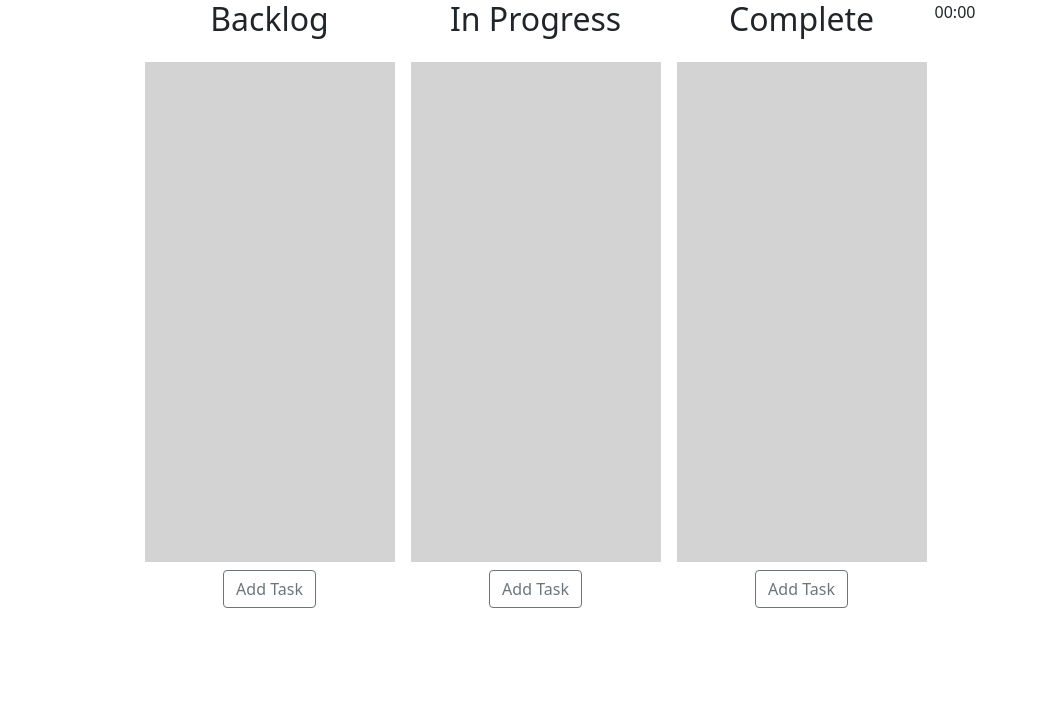
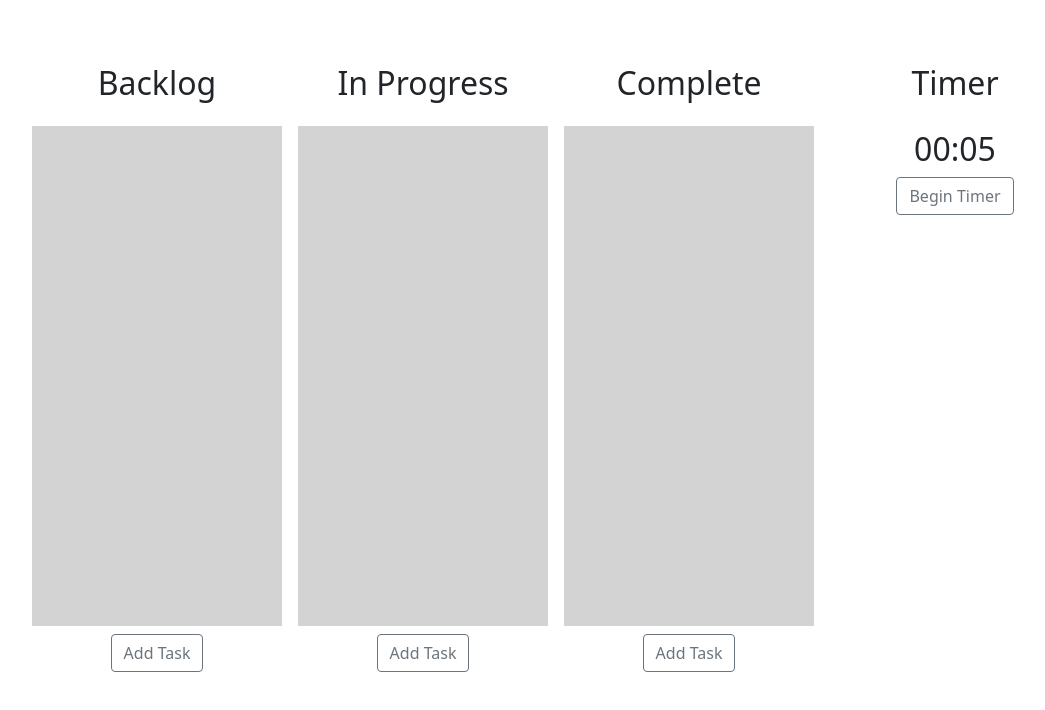
Before and after one commit to acaldwell1997/personal-pomodoro-kanban, a React (Create React App) app in the folder pomodoro-kanban/: page / in a window 1280 px wide. Shown: the top 710 px of the page, without its empty margins (84-1129 px from the left). Built offline with nearby package versions, Linux system fonts and the light colour scheme.

Commit message:
Stylizing

```diff
--- a/pomodoro-kanban/src/App.js
+++ b/pomodoro-kanban/src/App.js
@@ -36,13 +36,13 @@ const columnsFromBackend =
 const onDragEnd = (result, columns, setColumns) => {
 	if(!result.destination) return;
 	const {source, destination} = result;
+	console.log(columns)
 	if(source.droppableId !== destination.droppableId){
 		const sourceColumn = columns[source.droppableId];
 		const destColumn = columns[destination.droppableId];
 		const sourceItems = [...sourceColumn.items];
 		const destItems = [...destColumn.items];
 		const [removed] = sourceItems.splice(source.index, 1);
-
 		destItems.splice(destination.index, 0, removed);
 		setColumns({
 			...columns,
@@ -74,6 +74,10 @@ const onDragEnd = (result, columns, setColumns) => {
 
 function AddModal() {
   const [show, setShow] = useState(false);
+  const [backlogItem, setBacklogItem] = useState(backlogItems);
+  const [progressItem, setProgressItem] = useState(backlogItems);
+  const [completeItem, setCompleteItem] = useState(backlogItems);
+  const [columns, setColumns] = useState(columnsFromBackend);
 
   const handleClose = () => setShow(false);
   const handleShow = () => setShow(true);
@@ -82,18 +86,16 @@ function AddModal() {
 	  let group = document.querySelector('select').value;
 	  let content = document.querySelector('#content').value;
 	  let desc = document.querySelector('#desc').value;
-	  console.log(group)
+
 	    switch(group) {
     case 'Backlog':
-	  console.log(content)
-      backlogItems.push({id: uuid(), content:content, desc:desc});
-	  this.setState({backlogItems: [...this.state.backlogItems, {id: uuid(), content:content, desc:desc}]});
+      this.backlogItem.push({id: uuid(), content:content, desc:desc});
+	  this.setBacklogItem({backlogItems: [...this.backlogItem, {id: uuid(), content:content, desc:desc}]});
     case 'In Progress':
-      progressItems.push({id: uuid(), content:content, desc:desc});
-	  this.setState({progressItems: [...this.state.progressItems, {id: uuid(), content:content, desc:desc}]});
+      this.progressItem.push({id: uuid(), content:content, desc:desc});
+	  this.setProgressItem({progressItems: [...this.progressItem, {id: uuid(), content:content, desc:desc}]});
 	case 'Complete':
-      completeItems.push({id: uuid(), content:content, desc:desc});
-      this.setState({completeItems: [...this.state.completeItems, {id: uuid(), content:content, desc:desc}]});
+      this.setCompleteItem({completeItems: [...this.completeItem, {id: uuid(), content:content, desc:desc}]});
   }
 
   }
@@ -145,7 +147,7 @@ function App() {
 	const [columns, setColumns] = useState(columnsFromBackend);
 
   return (
-    <div style={{display:'flex',justifyContent:'center', height:'100%'}}>
+    <div style={{display:'flex',justifyContent:'center', height:'100%', marginTop: '5%'}}>
 	  <DragDropContext onDragEnd={result => onDragEnd(result, columns, setColumns)}>
 	  	{Object.entries(columns).map(([id, column]) =>{
 		 return(
--- a/pomodoro-kanban/src/Pomodoro.js
+++ b/pomodoro-kanban/src/Pomodoro.js
@@ -1,41 +1,108 @@
 // JavaScript Document
 
-import React, {useState, useEffect} from "react";
+import React, {useState, useEffect, useRef, useCallback} from "react";
+import Button from 'react-bootstrap/Button';
+
 
 export default function Pomodoro(){
 	const[minutes, setMinutes] = useState(0);
 	const [seconds, setSeconds] = useState(5);
 	const[displayMessage, setDisplayMessage] = useState(false);
+	const[started, setStarted] = useState(false);
+	const isMounted = useRef(true)
 
-	useEffect(()=>{
+  // set isMounted to false when we unmount the component
+  useEffect(() => {
+    return () => {
+      isMounted.current = false
+    }
+  }, [])
+
+	const btnClick = useCallback(async () => {
+    // don't send again while we are sending
+    if (started) return
+    // update state
+    setStarted(true)
+    // send the actual request
+    await countdown();
+    if (isMounted.current) // only update if we are still mounted
+      setStarted(false)
+  }, [started]) // update the callback if the state changes
+
+	function countdown(){
+		if(started){
 		let interval = setInterval(()=> {
 			clearInterval(interval);
-
-			if(seconds === 0){
+			if(seconds === 0 && started == true){
 				if( minutes !== 0){
 					setSeconds(59);
 					setMinutes(minutes-1);
+
 				} else{
 					let minutes = displayMessage ? 24 :  4;
 					let seconds = 59;
 
 					setSeconds(seconds);
 					setMinutes(minutes);
-					setDisplayMessage(displayMessage);
+					setDisplayMessage(!displayMessage);
+
 				}
 			}else{
 				setSeconds(seconds - 1);
+
+			}
+		}, 1000)
+	}
+	}
+
+
+	useEffect(()=>{
+		let interval = setInterval(()=> {
+			clearInterval(interval);
+			if(seconds === 0 && started == true){
+				if( minutes !== 0){
+					setSeconds(59);
+					setMinutes(minutes-1);
+
+				} else{
+					let minutes = displayMessage ? 24 :  4;
+					let seconds = 59;
+
+					setSeconds(seconds);
+					setMinutes(minutes);
+					setDisplayMessage(!displayMessage);
+
+				}
+			}else if(started == true){
+				setSeconds(seconds - 1);
+
 			}
 		}, 1000)
 	},[seconds]);
 
 	const timerMinutes = minutes < 10 ? `0${minutes}` : minutes;
 	const timerSeconds = seconds < 10 ? `0${seconds}` : seconds;
+	const btnTimer = seconds;
 
-	return <div className="pomodoro">
-			<div className="message">
-				{displayMessage && <div>Break time! Next session starts in: </div>}
+	return <div className="pomodoro" style={{display:'flex',justifyContent:'center', height:'100%'}}>
+	<div style={{display: 'flex', flexDirection: 'column', alignItems: 'center'}}>
+	<h2 className="mb-3"> Timer </h2>
+			<div className="message" style={{margin: 8}}>
+				<div style={{
+						padding: 4,
+						width: 250,
+						minHeight: 500
+					}}>
+					{displayMessage && <div style={{display: 'flex', flexDirection: 'column', alignItems: 'center'}}>
+					 	<h3 style={{fontSize: '25px'}}> Break time!</h3>
+					 	<p> Next session starts in: </p>
+					</div>}
+<div className="timer" style={{display: 'flex', flexDirection: 'column', alignItems: 'center'}}><h2 >{timerMinutes}:{timerSeconds}</h2>
+<Button variant="outline-secondary" onClick={btnClick}> Begin Timer</Button></div>
+
 				</div>
-				<div className="timer">{timerMinutes}:{timerSeconds}</div>
-		</div>;
+
+		</div>
+</div>
+</div>;
 }
```
Also changed, not shown: 1 other file (tests, documents, lock files or other folders).
